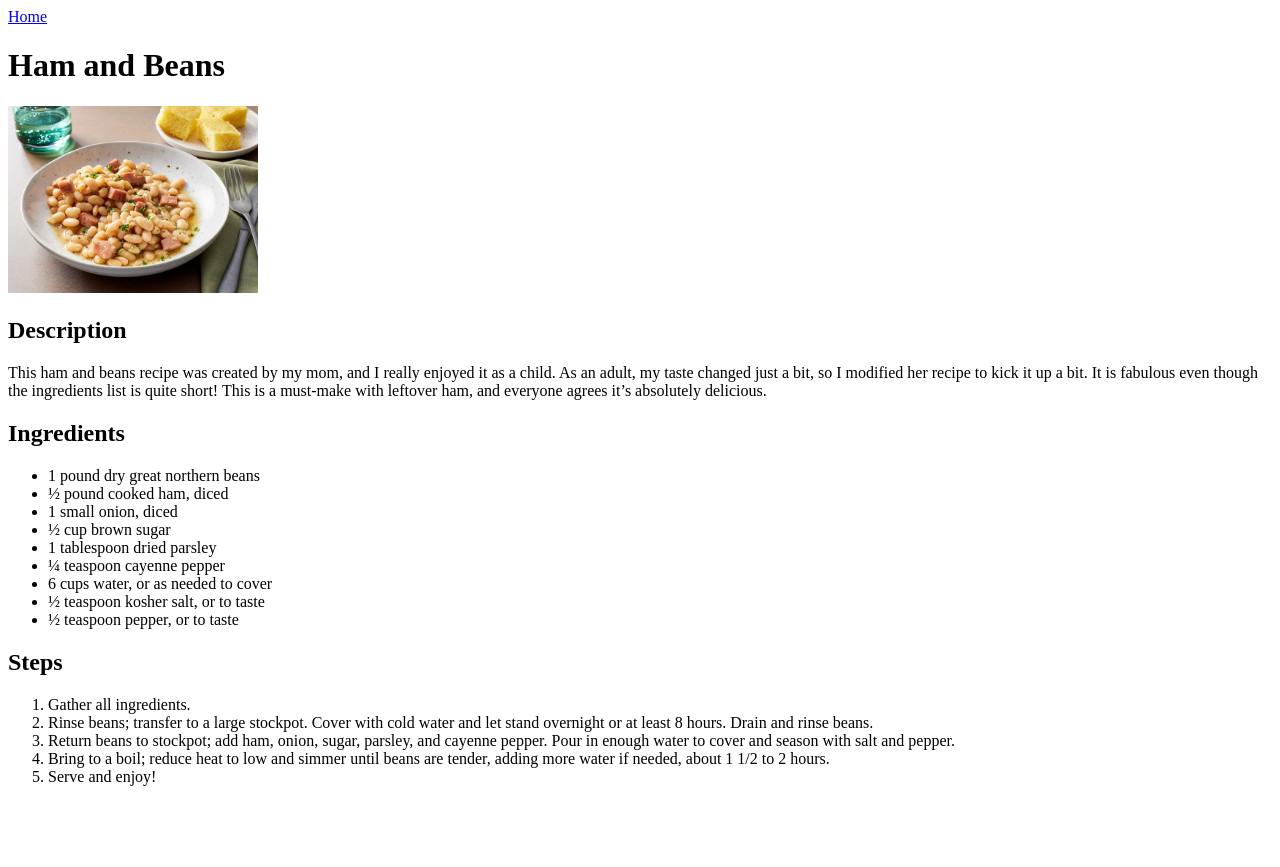
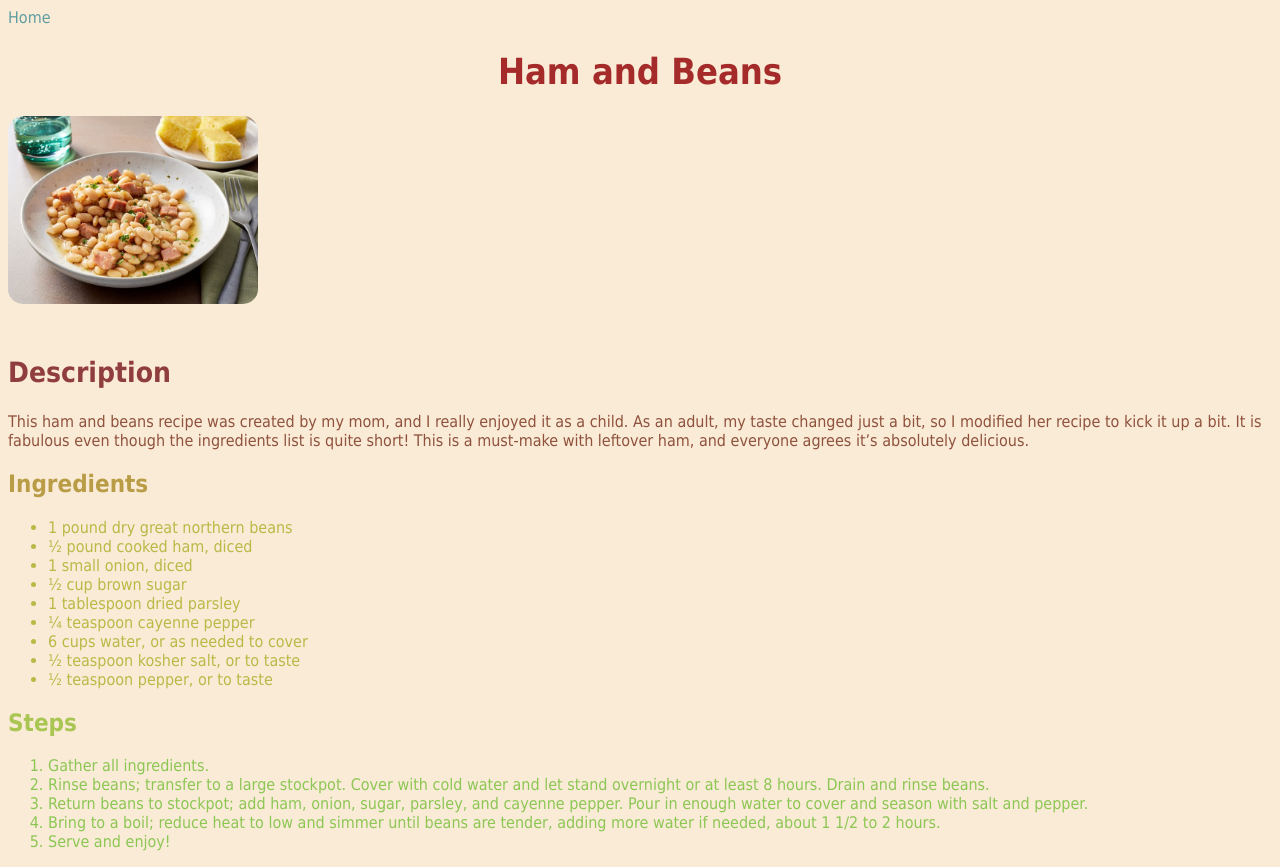
Before and after one commit to rgy2002/odin-recipes, a plain HTML site: page recipes/ham-and-beans.html in a window 1280 px wide. Before the commit the page ends 802 px from the top, so only its background shows below. Drawn offline with Linux system fonts and the light colour scheme.

Commit message:
Fix linking CSS to HTML and Add basic style
Now every page has its linkage to style.css and each page is styled
using what I have learnt so far.

```diff
--- a/recipes/ham-and-beans.html
+++ b/recipes/ham-and-beans.html
@@ -4,21 +4,22 @@
     <meta charset="UTF-8">
     <meta name="viewport" content="width=device-width, initial-scale=1.0">
     <title>Ham and Beans</title>
+    <link rel="stylesheet" href="../style.css">
 </head>
 <body>
-    <a href="../index.html">Home</a>
-    <h1>Ham and Beans</h1>
-    <img src="../images/ham-and-beans.jpg" alt="Ham and Beans" width="250">
-    <h2>Description</h2>
-    <p>This ham and beans recipe was created by my mom,
+    <a class="link" href="../index.html">Home</a>
+    <h1 class="title" >Ham and Beans</h1>
+    <img class="image" src="../images/ham-and-beans.jpg" alt="Ham and Beans" width="250">
+    <h2 class="description-title">Description</h2>
+    <p class="description">This ham and beans recipe was created by my mom,
         and I really enjoyed it as a child.
         As an adult, my taste changed just a bit,
         so I modified her recipe to kick it up a bit.
         It is fabulous even though the ingredients list is quite short!
         This is a must-make with leftover ham, and everyone agrees it’s absolutely delicious.
     </p>
-    <h2>Ingredients</h2>
-    <ul>
+    <h2 class="ingredients-title">Ingredients</h2>
+    <ul class="ingredients">
         <li>1 pound dry great northern beans</li>
         <li>½ pound cooked ham, diced</li>
         <li>1 small onion, diced</li>
@@ -29,8 +30,8 @@
         <li>½ teaspoon kosher salt, or to taste</li>
         <li>½ teaspoon pepper, or to taste</li>
     </ul>
-    <h2>Steps</h2>
-    <ol>
+    <h2 class="steps-title">Steps</h2>
+    <ol class="steps">
         <li>Gather all ingredients.</li>
         <li>Rinse beans; transfer to a large stockpot.
             Cover with cold water and let stand overnight or at least 8 hours.
--- a/style.css
+++ b/style.css
@@ -1,3 +1,53 @@
 * {
     font-family: Tahoma, sans-serif;
 }
+
+body{
+    background-color:antiquewhite;
+}
+
+.title{
+    text-align: center;
+    font-size: 36px;
+    color:#a52a2a;
+}
+
+.link{
+    color:cadetblue;
+    text-decoration: none;
+}
+
+.link:hover{
+    color:cornflowerblue;
+}
+
+.image{
+    border-radius: 15px;
+
+}
+
+.description-title{
+    font-size: 28px;
+    margin-top: 48px;
+    color: hsl(0, 40%, 40%);
+}
+
+.description{
+    color:hsl(15, 40%, 40%)
+}
+
+.ingredients-title{
+    color: hsl(45, 45%, 50%);
+}
+
+.ingredients{
+    color: hsl(60, 45%, 50%);
+}
+
+.steps-title{
+    color: hsl(75, 50%, 55%);
+}
+
+.steps{
+    color: hsl(90, 50%, 55%);
+}
```
Also changed, not shown: index.html (+4 -4 lines), recipes/meatless-grain-bowl.html (+10 -9 lines), recipes/one-egg-shakshuka.html (+10 -9 lines).
